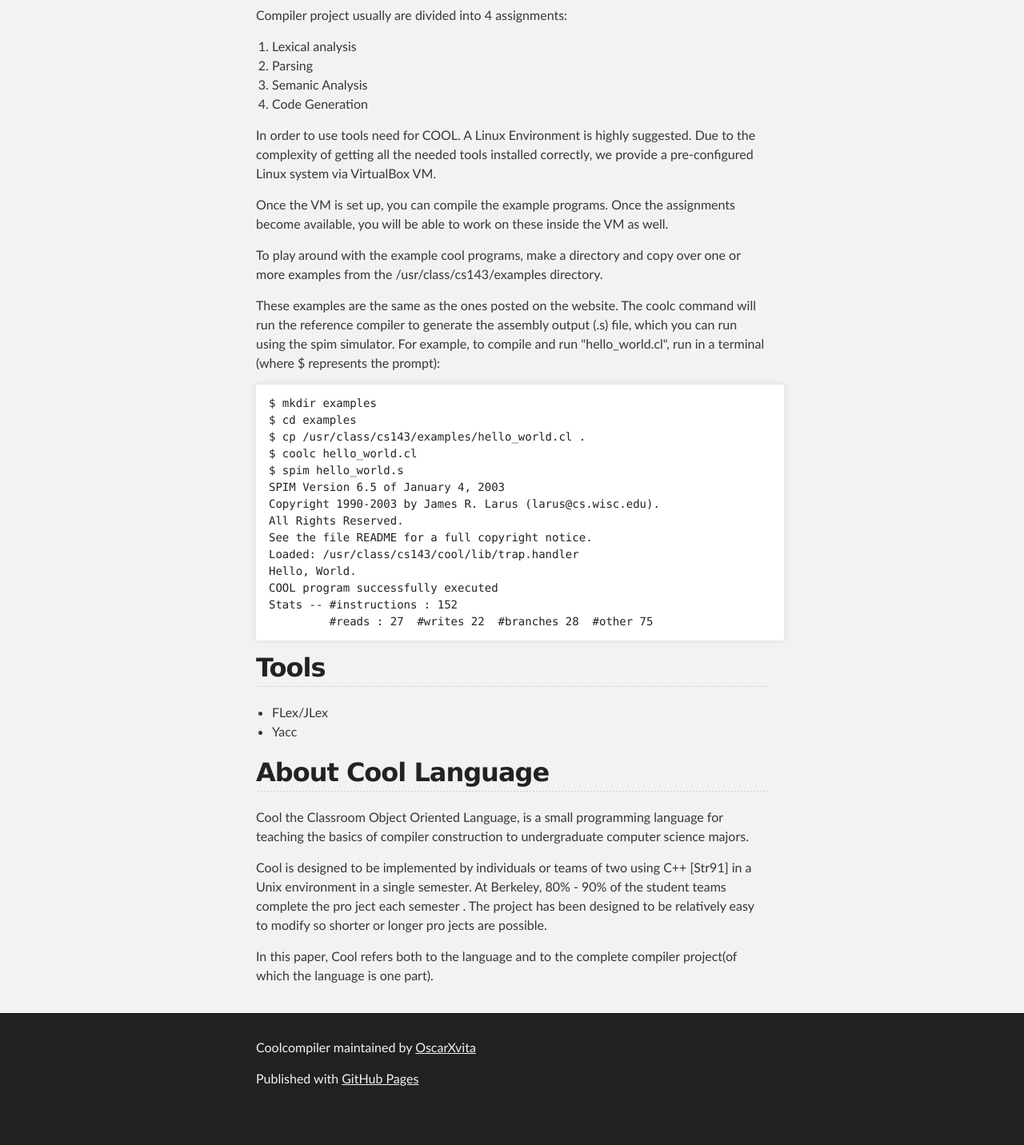
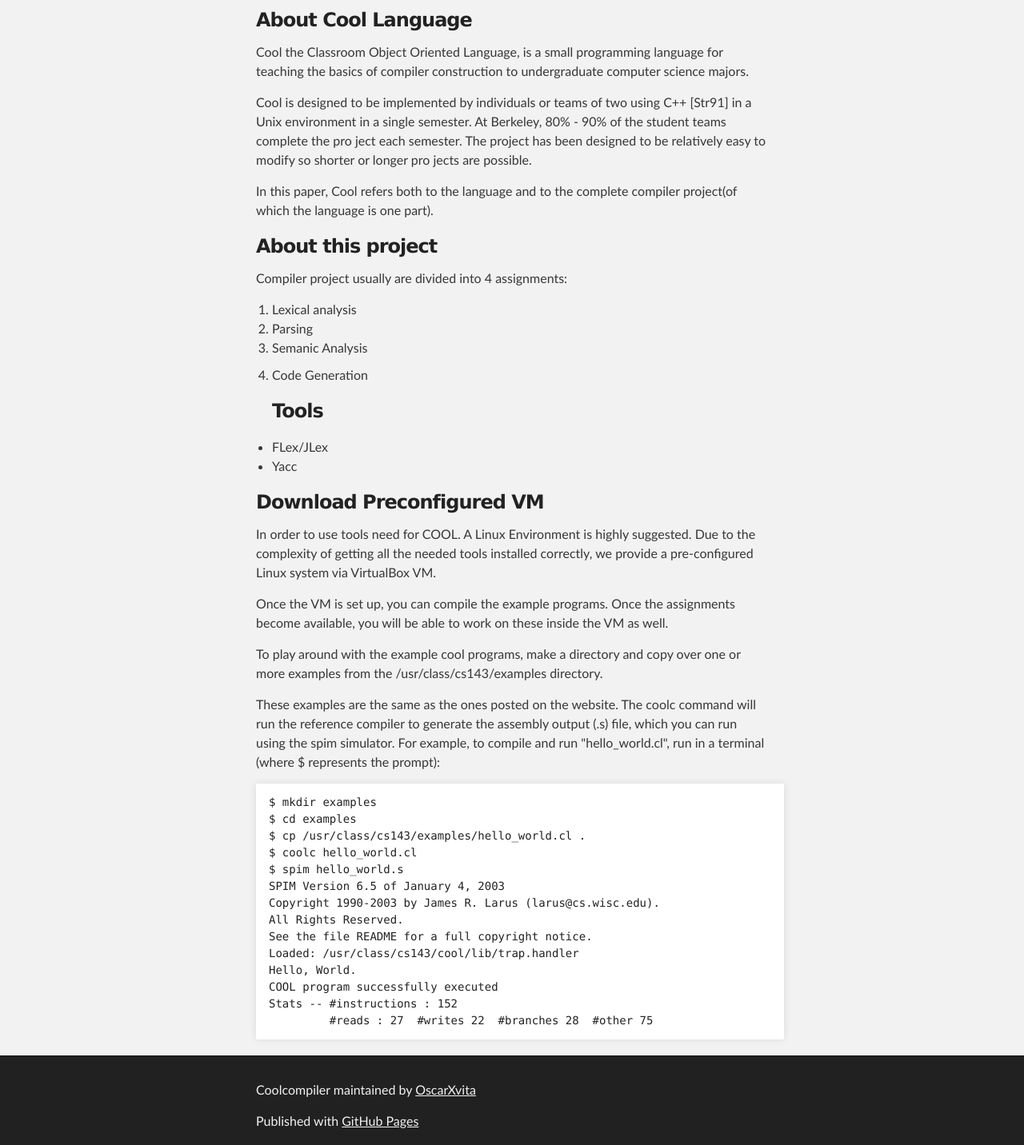
Before and after one commit to OscarXvita/CoolCompiler, a plain HTML site: page index.html in a window 1280 px wide. Shown: the part 463-1895 px from the top of the page at 80% size. Before the commit the page ends 1859 px from the top, so only its background shows below. Drawn offline with Linux system fonts and the light colour scheme.

Commit message:
Create gh-pages branch via GitHub

```diff
--- a/index.html
+++ b/index.html
@@ -41,24 +41,54 @@
 <h2>
 <a id="know-before-you-start" class="anchor" href="#know-before-you-start" aria-hidden="true"><span aria-hidden="true" class="octicon octicon-link"></span></a>Know Before you start</h2>
 
+<h3>
+<a id="about-cool-language" class="anchor" href="#about-cool-language" aria-hidden="true"><span aria-hidden="true" class="octicon octicon-link"></span></a>About Cool Language</h3>
+
+<p>Cool the Classroom Object Oriented Language, is a small programming language for teaching the basics of compiler construction to undergraduate computer science majors.  </p>
+
+<p>Cool is designed to be implemented by individuals or teams of two using C++ [Str91] in a Unix environment in a single semester.
+At Berkeley, 80% - 90% of the student teams complete the pro ject each semester.
+The project has been designed to be relatively easy to modify so shorter or longer pro jects are possible. </p>
+
+<p>In this paper, Cool refers both to the language and to the complete compiler project(of which the language is one part).</p>
+
+<h3>
+<a id="about-this-project" class="anchor" href="#about-this-project" aria-hidden="true"><span aria-hidden="true" class="octicon octicon-link"></span></a>About this project</h3>
+
 <p>Compiler project usually are divided into 4 assignments: </p>
 
 <ol>
 <li> Lexical analysis</li>
 <li> Parsing</li>
 <li> Semanic Analysis</li>
-<li> Code Generation</li>
+<li>
+<p>Code Generation</p>
+
+<h3>
+<a id="tools" class="anchor" href="#tools" aria-hidden="true"><span aria-hidden="true" class="octicon octicon-link"></span></a>Tools</h3>
+</li>
 </ol>
+
+<ul>
+<li>FLex/JLex</li>
+<li>Yacc</li>
+</ul>
+
+<h3>
+<a id="download-preconfigured-vm" class="anchor" href="#download-preconfigured-vm" aria-hidden="true"><span aria-hidden="true" class="octicon octicon-link"></span></a>Download Preconfigured VM</h3>
 
 <p>In order to use tools need for COOL. A Linux Environment is highly suggested.
 Due to the complexity of getting all the needed tools installed correctly, we provide a pre-configured Linux
 system via VirtualBox VM.</p>
 
-<p>Once the VM is set up, you can compile the example programs. Once the assignments become available, you will be able to work on these inside the VM as well.</p>
+<p>Once the VM is set up, you can compile the example programs.
+Once the assignments become available, you will be able to work on these inside the VM as well.</p>
 
 <p>To play around with the example cool programs, make a directory and copy over one or more examples from the /usr/class/cs143/examples directory. </p>
 
-<p>These examples are the same as the ones posted on the website. The coolc command will run the reference compiler to generate the assembly output (.s) file, which you can run using the spim simulator. For example, to compile and run "hello_world.cl", run in a terminal (where $ represents the prompt):</p>
+<p>These examples are the same as the ones posted on the website.
+The coolc command will run the reference compiler to generate the assembly output (.s) file, which you can run using the spim simulator.
+For example, to compile and run "hello_world.cl", run in a terminal (where $ represents the prompt):</p>
 
 <pre><code>$ mkdir examples
 $ cd examples
@@ -75,23 +105,6 @@ COOL program successfully executed
 Stats -- #instructions : 152
          #reads : 27  #writes 22  #branches 28  #other 75
 </code></pre>
-
-<h2>
-<a id="tools" class="anchor" href="#tools" aria-hidden="true"><span aria-hidden="true" class="octicon octicon-link"></span></a>Tools</h2>
-
-<ul>
-<li>FLex/JLex</li>
-<li>Yacc</li>
-</ul>
-
-<h2>
-<a id="about-cool-language" class="anchor" href="#about-cool-language" aria-hidden="true"><span aria-hidden="true" class="octicon octicon-link"></span></a>About Cool Language</h2>
-
-<p>Cool the Classroom Object Oriented Language, is a small programming language for teaching the basics of compiler construction to undergraduate computer science majors.  </p>
-
-<p>Cool is designed to be implemented by individuals or teams of two using C++ [Str91] in a Unix environment in a single semester. At Berkeley, 80% - 90% of the student teams complete the pro ject each semester . The project has been designed to be relatively easy to modify so shorter or longer pro jects are possible. </p>
-
-<p>In this paper, Cool refers both to the language and to the complete compiler project(of which the language is one part).</p>
       </section>
     </div>
 
```
Also changed, not shown: params.json (+1 -1 lines).
